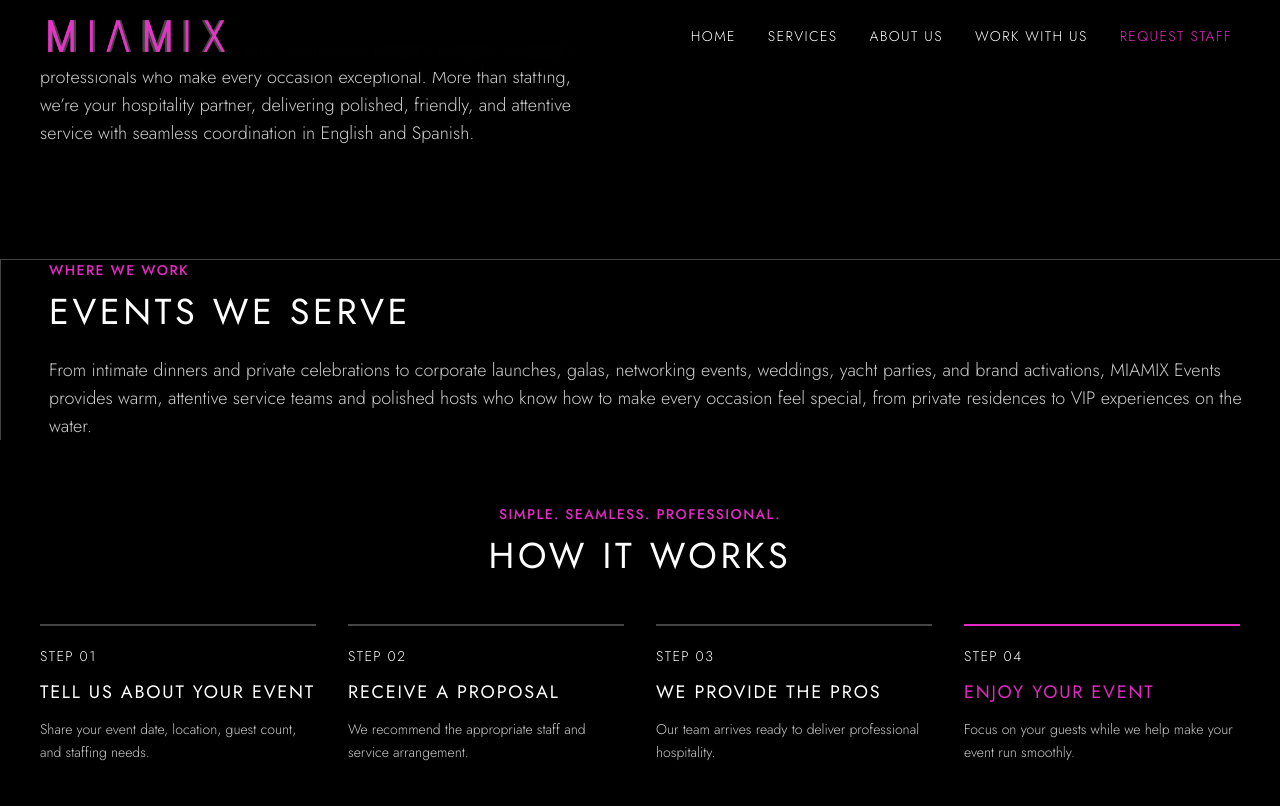
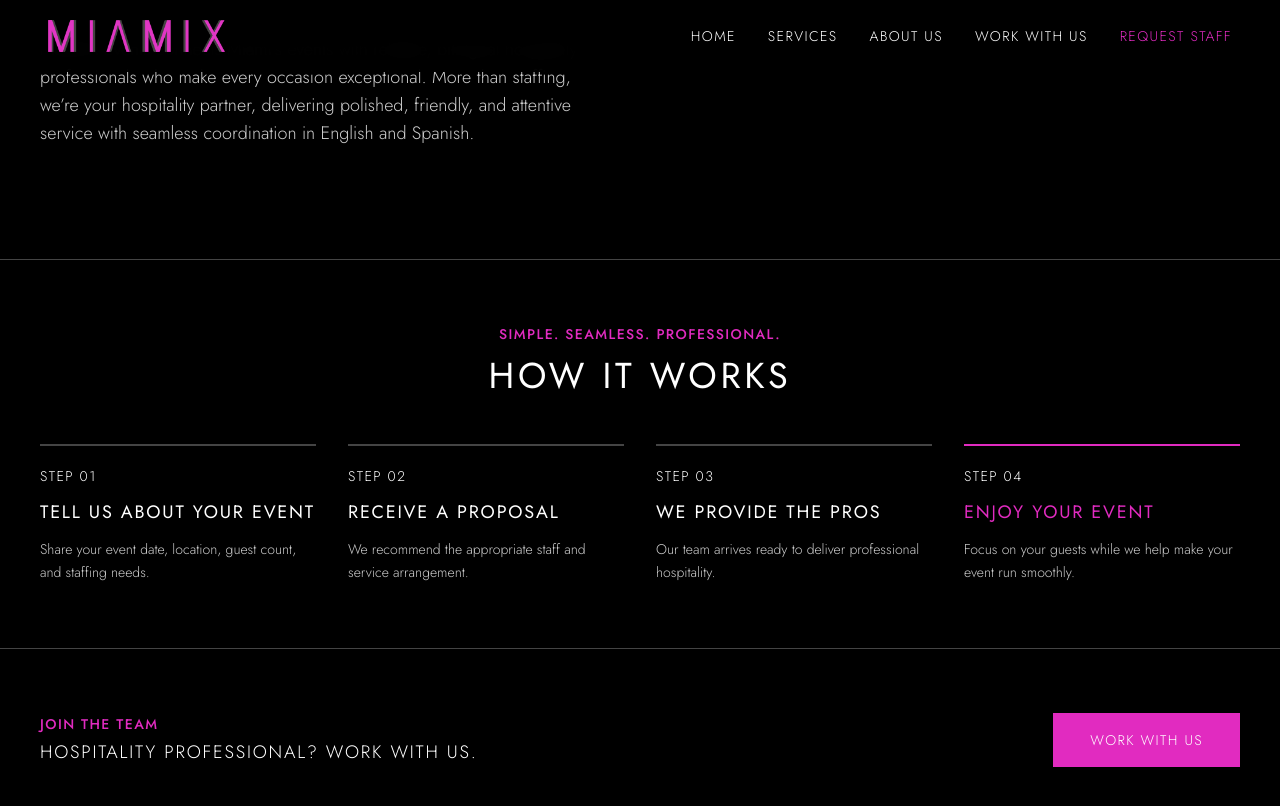
Before and after one commit to MIAMIX-io/MIAMIX.VIP-Site, a Jekyll site: the page events.html, which Jekyll copies as it is, in a window 1280 px wide and 900 px high, scrolled down 1638 px, cut to the strip 0-828 px from the top of the window. Shown: the top 806 px of the strip. Built offline with Jekyll 4.4.1, drawn with Linux system fonts in a browser that asks for light colours; nearby versions of some CDN libraries.

Commit message:
Update events.html

```diff
--- a/events.html
+++ b/events.html
@@ -442,13 +442,6 @@
                 MIAMIX Events connects Miami’s events with reliable, bilingual hospitality professionals who make every occasion exceptional. More than staffing, we’re your hospitality partner, delivering polished, friendly, and attentive service with seamless coordination in English and Spanish.
             </p>
         </div>
-        <div id="events" class="lg:border-l lg:border-brand-border lg:pl-12 flex flex-col justify-center">
-            <p class="text-brand-magenta font-medium tracking-widest uppercase text-sm mb-3">Where we work</p>
-            <h2 class="text-3xl md:text-4xl font-normal uppercase tracking-widest mb-6">Events We Serve</h2>
-            <p class="text-brand-secondary leading-relaxed text-base lg:text-lg">
-                From intimate dinners and private celebrations to corporate launches, galas, networking events, weddings, yacht parties, and brand activations, MIAMIX Events provides warm, attentive service teams and polished hosts who know how to make every occasion feel special, from private residences to VIP experiences on the water.
-            </p>
-        </div>
     </section>
     </div>
 
```
